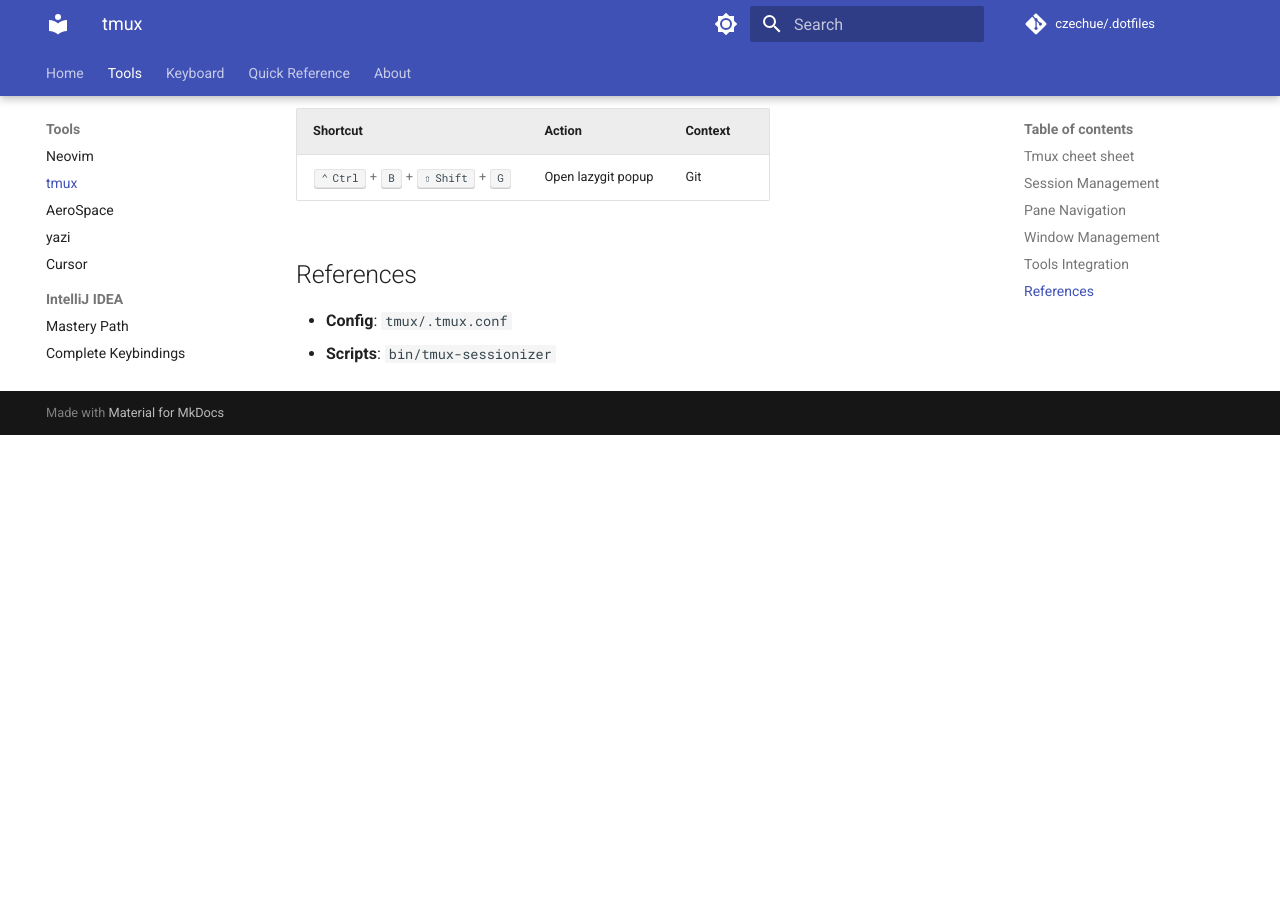
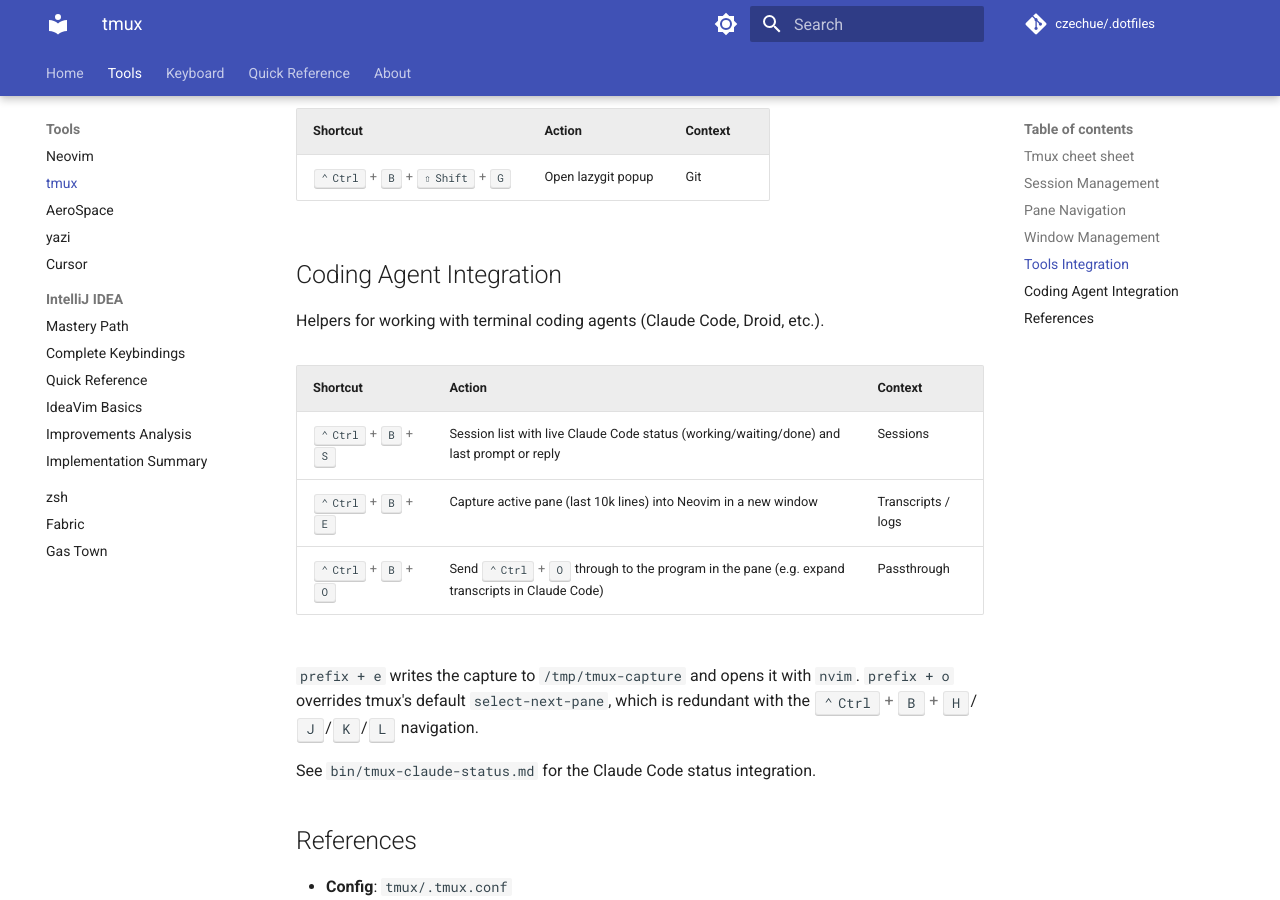
Before and after one commit to czechue/.dotfiles, an MkDocs documentation site: the page built from docs/tools/tmux.md, in a window 1280 px wide and 900 px high, scrolled down 1535 px. Built offline with MkDocs 1.6.1 and Material for MkDocs 9.7.7, drawn with Linux system fonts in a browser that asks for light colours; comment, search, counter and statistics services are not loaded; before the commit the page ends 1970 px from its top, so only the background shows below that.

Commit message:
docs(tmux): document coding agent integration bindings
Covers prefix+s (claude session list, added in 680d2af without docs),
prefix+e (capture pane to nvim), and prefix+o (Ctrl-O passthrough).

Co-Authored-By: Claude Opus 4.7 (1M context) <noreply@anthropic.com>

```diff
--- a/docs/tools/tmux.md
+++ b/docs/tools/tmux.md
@@ -66,6 +66,26 @@ All commands require prefix (++ctrl+b++) first:
 
 </div>
 
+## Coding Agent Integration
+
+Helpers for working with terminal coding agents (Claude Code, Droid, etc.).
+
+<div class="shortcuts-table" markdown>
+
+| Shortcut | Action | Context |
+|----------|--------|---------|
+| ++ctrl+b+s++ | Session list with live Claude Code status (working/waiting/done) and last prompt or reply | Sessions |
+| ++ctrl+b+e++ | Capture active pane (last 10k lines) into Neovim in a new window | Transcripts / logs |
+| ++ctrl+b+o++ | Send ++ctrl+o++ through to the program in the pane (e.g. expand transcripts in Claude Code) | Passthrough |
+
+</div>
+
+`prefix + e` writes the capture to `/tmp/tmux-capture` and opens it with `nvim`.
+`prefix + o` overrides tmux's default `select-next-pane`, which is redundant
+with the ++ctrl+b+h++/++j++/++k++/++l++ navigation.
+
+See `bin/tmux-claude-status.md` for the Claude Code status integration.
+
 ## References
 
 - **Config**: `tmux/.tmux.conf`
```
